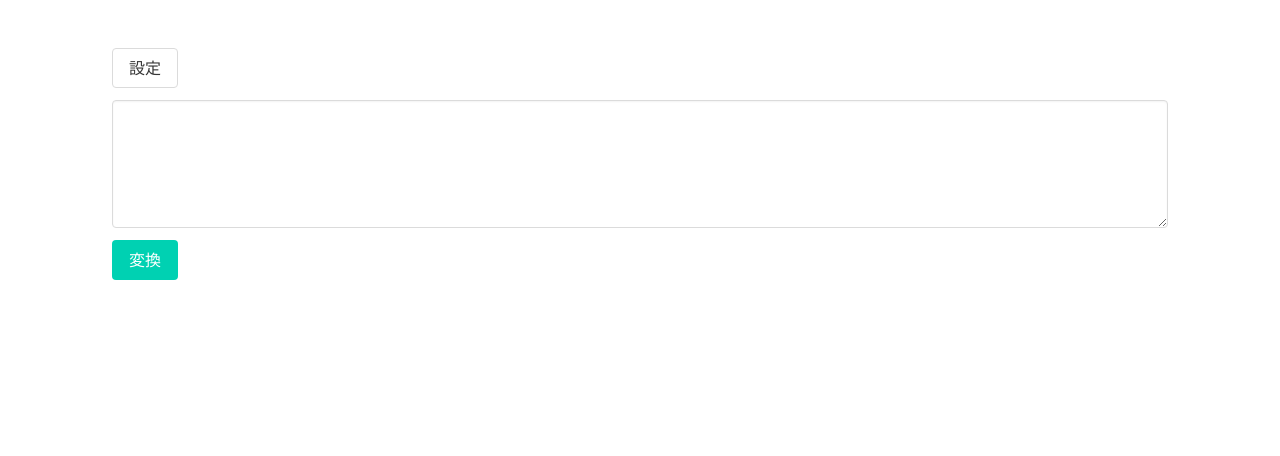
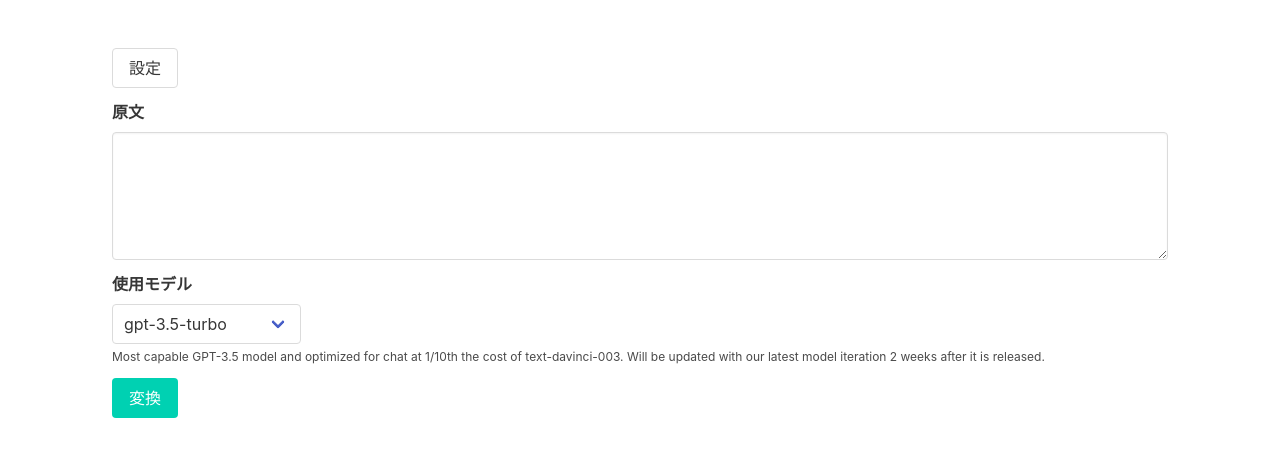
Before and after one commit to TokuToku02/tokutoku, a plain HTML site: page template/index.html in a window 1280 px wide. Drawn offline with nearby package versions, Linux system fonts and the light colour scheme.

Commit message:
selectable model

```diff
--- a/template/index.html
+++ b/template/index.html
@@ -20,9 +20,22 @@
 
             <form action="/ingen" method="post" @submit="isLoading = true;">
                 <div class="field">
+                    <label class="label">原文</label>
                     <div class="control">
                         <textarea class="textarea" name="input" required></textarea>
                     </div>
+                </div>
+
+                <div class="field">
+                    <label class="label">使用モデル</label>
+                    <div class="control">
+                        <div class="select">
+                            <select name="model" v-model="selectedModel">
+                                <option v-for="model, index in models" :key="index">[[ model ]]</option>
+                            </select>
+                        </div>
+                    </div>
+                    <p class="help">[[ descriptions[selectedModel] ]]</p>
                 </div>
 
                 <div class="field">
@@ -37,11 +50,26 @@
 </body>
 <script src="https://cdn.jsdelivr.net/npm/vue/dist/vue.js"></script>
 <script>
+    models = [
+        'gpt-3.5-turbo',
+        'gpt-3.5-turbo-16k',
+        'gpt-4',
+        'gpt-4-32k',
+    ];
+
     new Vue({
         el: '#app',
         delimiters: ["[[", "]]"],
         data: {
             isLoading: false,
+            models: models,
+            selectedModel: models[0],
+            descriptions: {
+                'gpt-3.5-turbo': 'Most capable GPT-3.5 model and optimized for chat at 1/10th the cost of text-davinci-003. Will be updated with our latest model iteration 2 weeks after it is released.',
+                'gpt-3.5-turbo-16k': 'Same capabilities as the standard gpt-3.5-turbo model but with 4 times the context.',
+                'gpt-4': 'More capable than any GPT-3.5 model, able to do more complex tasks, and optimized for chat. Will be updated with our latest model iteration 2 weeks after it is released.',
+                'gpt-4-32k': 'Same capabilities as the standard gpt-4 mode but with 4x the context length. Will be updated with our latest model iteration.',
+            },
         },
     });
 </script>
```
Also changed, not shown: template/result.html (+1 -0 lines), template/setting.html (+1 -0 lines), 1 other file.
